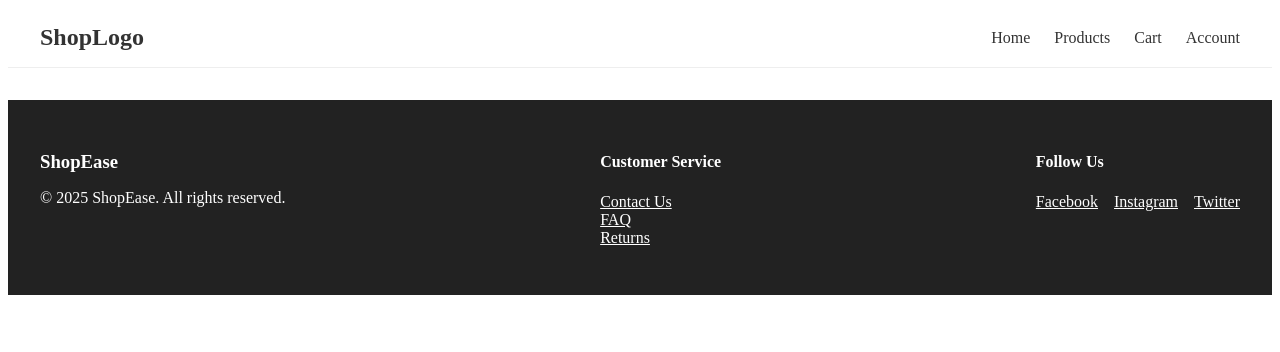
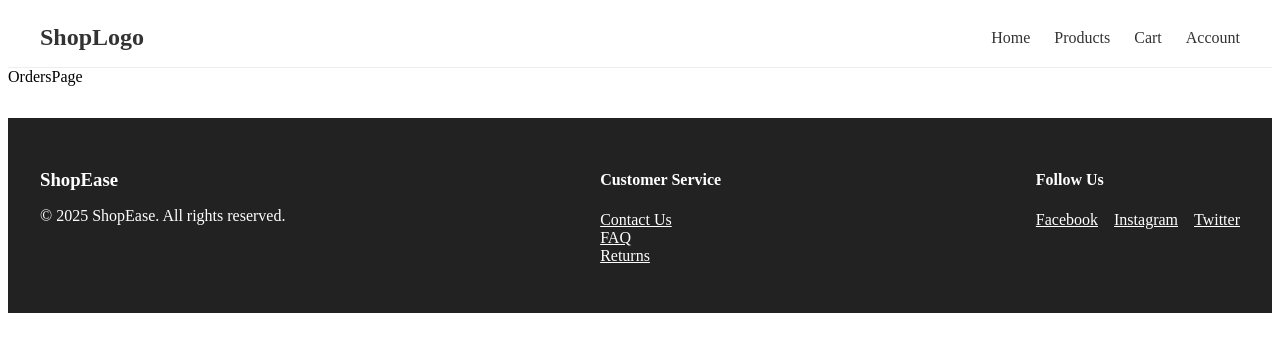
Before and after one commit to PanduReddyMannuru/E-commerce, a React (Vite) app in the folder shop/: page /orders in a window 1280 px wide. Shown: the top 352 px of the page. Built offline with nearby package versions, Linux system fonts and the light colour scheme.

Commit message:
structure updated

```diff
--- a/shop/src/features/orders/Pages/OrdersPage.jsx
+++ b/shop/src/features/orders/Pages/OrdersPage.jsx
@@ -0,0 +1,9 @@
+import React from 'react'
+
+const OrdersPage = () => {
+  return (
+    <div>OrdersPage</div>
+  )
+}
+
+export default OrdersPage
--- a/shop/src/routes/AppRoutes.jsx
+++ b/shop/src/routes/AppRoutes.jsx
@@ -19,7 +19,7 @@ import ProductDetail from "../features/products/pages/ProductDetail";
 import LoginPage from "../features/auth/pages/LoginPage";
 import RegisterPage from "../features/auth/pages/RegisterPage";
 import CartPage from "../features/cart/pages/CartPage";
-// import OrdersPage from "../features/orders/pages/OrdersPage";
+import OrdersPage from "../features/orders/Pages/OrdersPage";
 import ProfilePage from "../features/userProfile/pages/ProfilePage";
 
 export default function AppRoutes() {
@@ -31,7 +31,7 @@ export default function AppRoutes() {
         <Route path="/login" element={<LoginPage />} />
         <Route path="/register" element={<RegisterPage />} />
         <Route path="/cart" element={<CartPage />} />
-        {/* <Route path="/orders" element={<OrdersPage />} /> */}
+        <Route path="/orders" element={<OrdersPage />} />
         <Route path="/profile" element={<ProfilePage />} />
       </Routes>
     </BrowserRouter>
```
